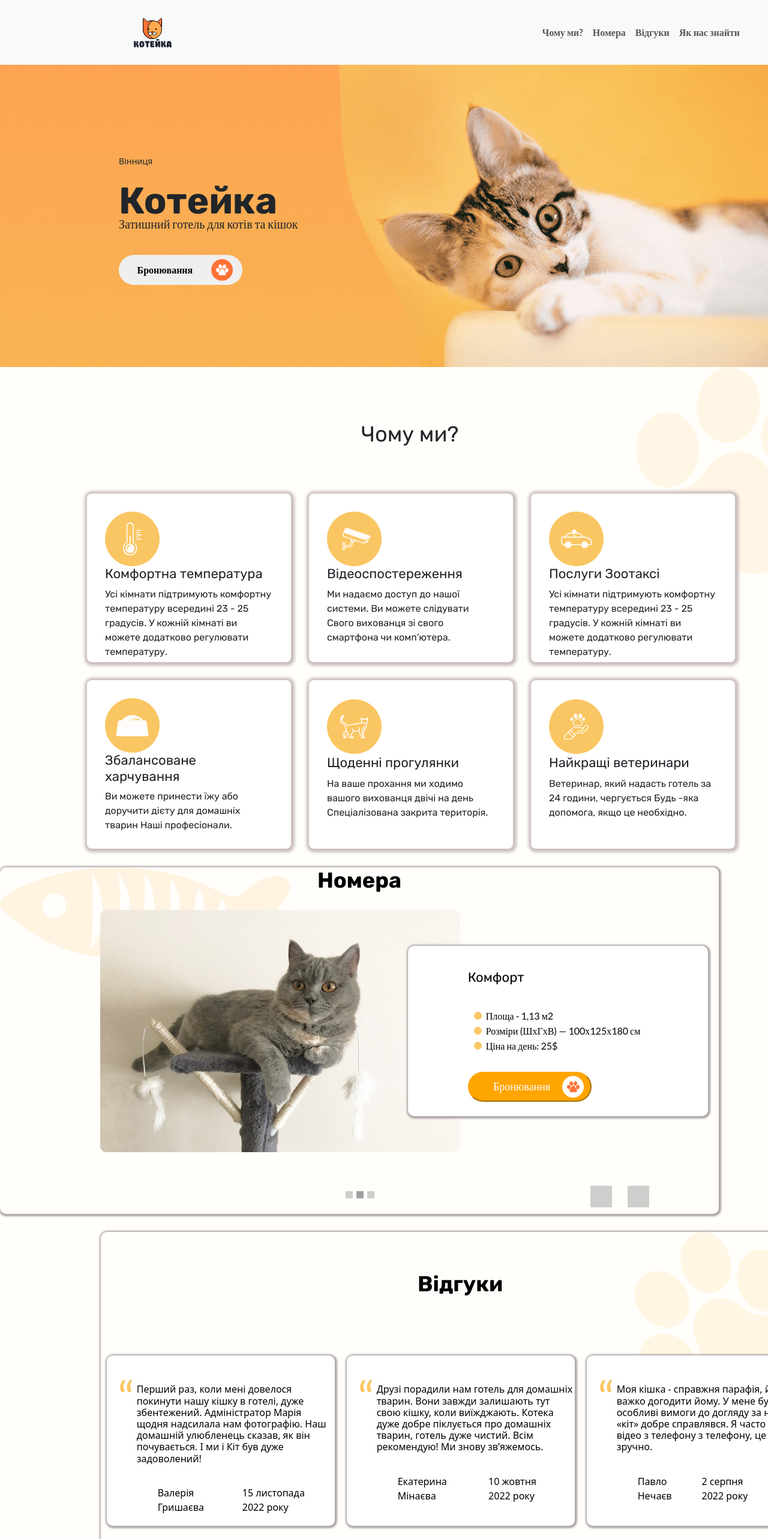
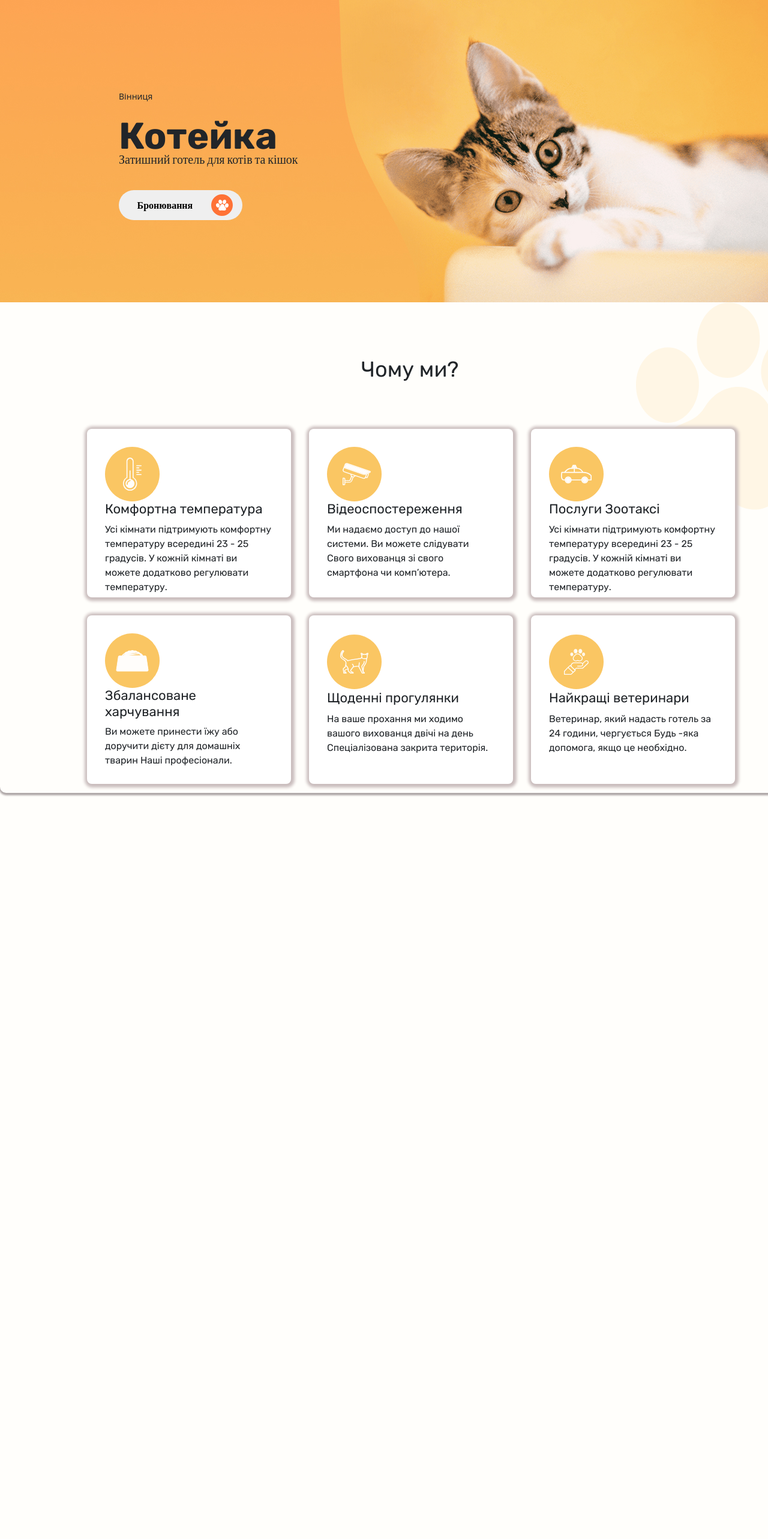
Before and after one commit to agronom99/a_hotel_for_cats-react, a React (Create React App) app: page / in a window 1280 px wide. Shown: the top 2566 px of the page at 60% size. After the commit the page ends 1338 px from the top, so only its background shows below. Built offline with nearby package versions, Linux system fonts and the light colour scheme; grey boxes are pictures that could not be loaded.

Commit message:
2023.07.16 16-48

```diff
--- a/src/App.js
+++ b/src/App.js
@@ -1,9 +1,9 @@
-import UncontrolledExample from "./components/Carousel";
-import UncontrolledExampleReviews from "./components/CarouselReviews";
-import Footer from "./components/Footer";
-import Header from "./components/Header";
-import ColorSchemesExample from "./components/Header2";
-import KitchenSinkExample from "./components/MapAddress";
+// import UncontrolledExample from "./components/Carousel";
+// import UncontrolledExampleReviews from "./components/CarouselReviews";
+// import Footer from "./components/Footer";
+// import Header from "./components/Header";
+// import ColorSchemesExample from "./components/Header2";
+// import KitchenSinkExample from "./components/MapAddress";
 
 import SectionHome from "./components/Section__home";
 import SectionConditions from "./components/Section_conditions";
@@ -12,14 +12,14 @@ import "./styles/App.scss";
 function App() {
   return (
     <div>
-      <ColorSchemesExample />
+      {/* <ColorSchemesExample /> */}
       <SectionHome />
       <SectionConditions />
-      <UncontrolledExample />
-      <UncontrolledExampleReviews />
-      <KitchenSinkExample />
-      <ColorSchemesExample />
-      <Footer />
+      {/* <UncontrolledExample /> */}
+      {/* <UncontrolledExampleReviews /> */}
+      {/* <KitchenSinkExample /> */}
+      {/* <ColorSchemesExample /> */}
+      {/* <Footer /> */}
     </div>
   );
 }
```
